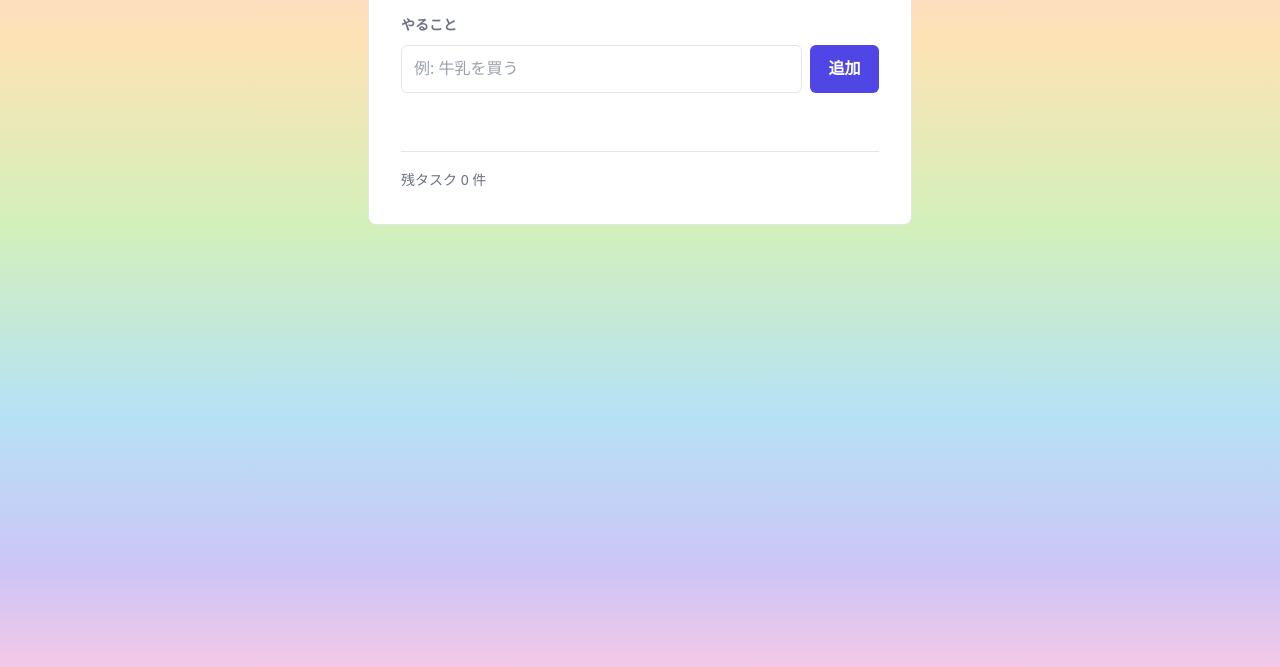
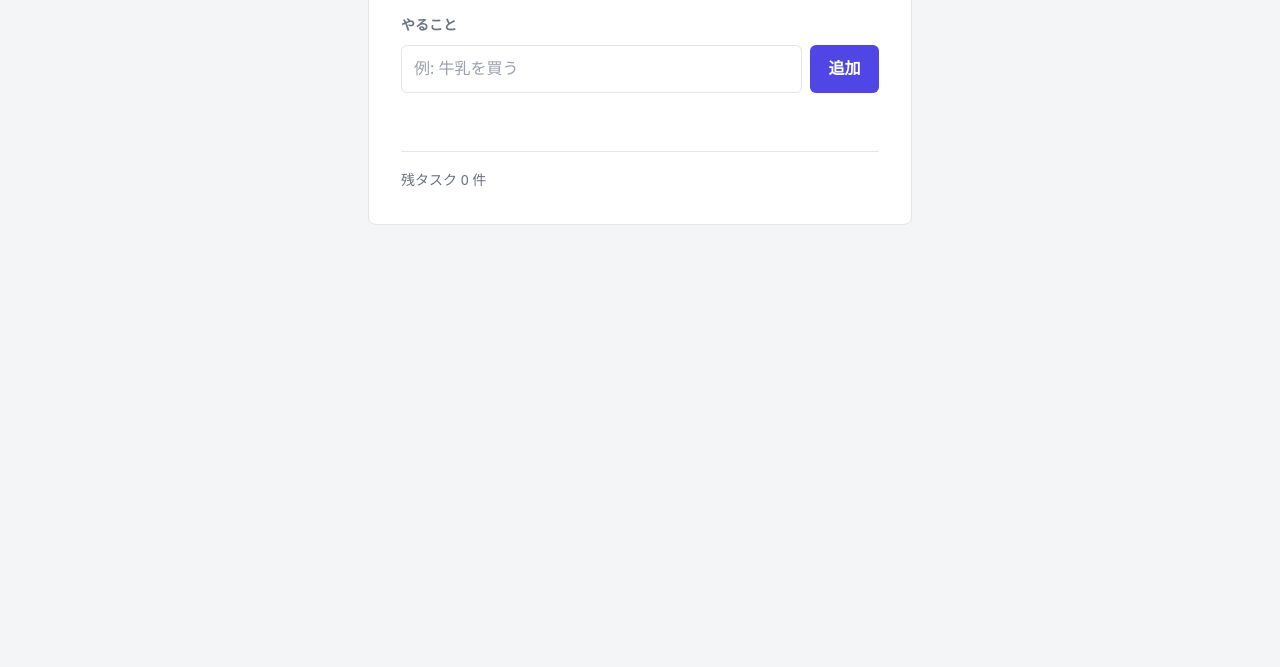
Before and after one commit to haruocode/playwright-learn, a website: page 1.UiMode/app/index.html in a window 1280 px wide. Shown: the part 133-800 px from the top of the page. Drawn offline with Linux system fonts and the light colour scheme.

Commit message:
第1章の背景をレインボーから単色に戻す
背景が動画で主張しすぎるため、グラデーションをやめて単色に戻した。
グラデーション用に入れていた min-height と background-attachment も
不要になったので削除。

Co-Authored-By: Claude Opus 5 (1M context) <noreply@anthropic.com>

```diff
--- a/1.UiMode/app/style.css
+++ b/1.UiMode/app/style.css
@@ -33,23 +33,7 @@
 body {
   margin: 0;
   padding: 3rem 1rem;
-  min-height: 100vh;
-
-  /* レインボーの背景。上から下へ色が流れる。
-     手前のカードは白いままなので、文字の読みやすさは保たれる。
-     スクロールしても位置が動かないよう fixed にしている。 */
   background: var(--bg);
-  background-image: linear-gradient(
-    180deg,
-    #fcd0dd 0%,
-    #fde3b4 22%,
-    #d3f0bb 45%,
-    #b6e2f5 68%,
-    #cdc5f6 88%,
-    #f4c8e8 100%
-  );
-  background-attachment: fixed;
-
   color: var(--text);
   font-family: system-ui, -apple-system, "Hiragino Sans", "Yu Gothic UI",
     "Noto Sans JP", sans-serif;
```
